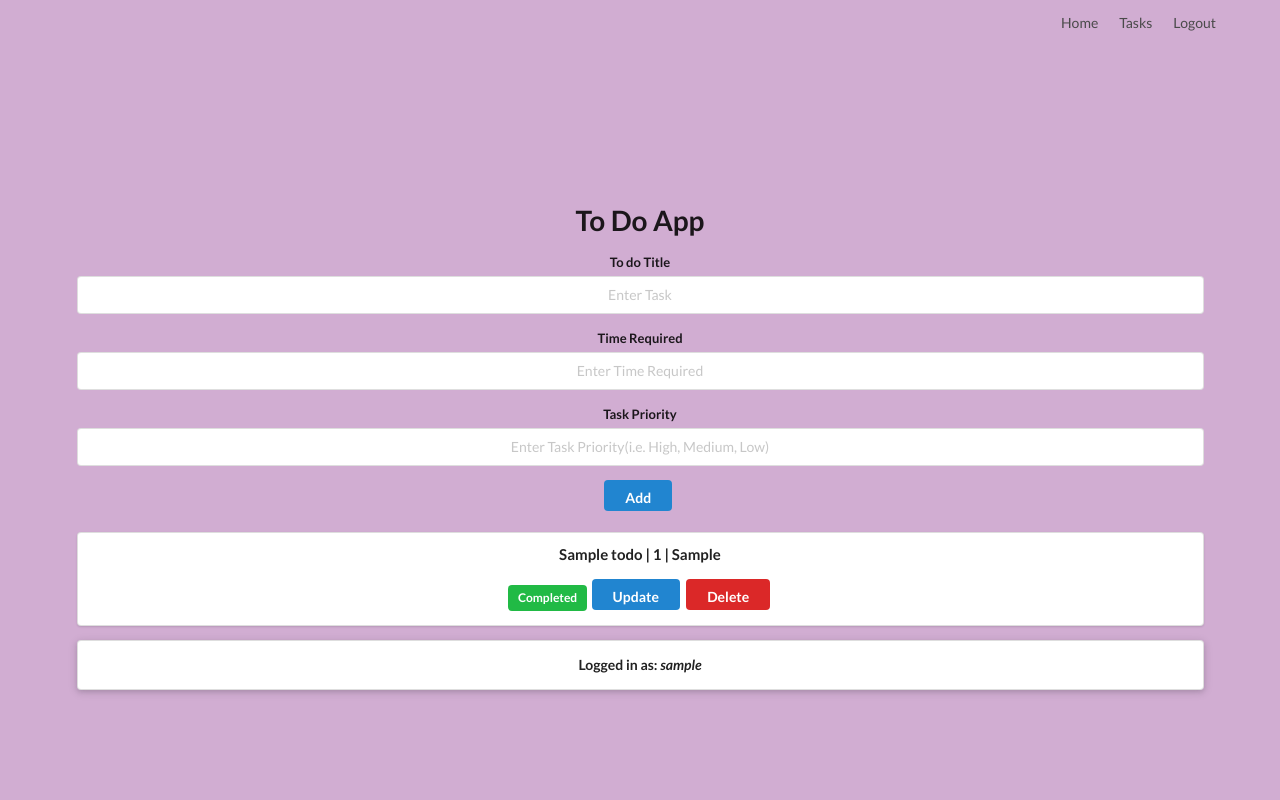
After one commit to Indrajeet-S/CodeSquad-SE8, a Flask app: template Templates/todolist.html in a window 1280 px wide. The commit adds this page. Run offline with Flask 3, Linux system fonts and the light colour scheme; the template is opened without the code that fills it: values that come from a table or form of the project are taken from there, others are empty; a user stored in the database is signed in; tables that the repository leaves empty hold one stand-in row (values such as "Sample post"); some libraries are stand-ins or nearby versions.

Commit message:
Adding the code

```diff
--- /dev/null
+++ b/Templates/base.html
@@ -0,0 +1,67 @@
+<!DOCTYPE html>
+<html>
+
+<head>
+    <meta charset="utf-8">
+    <meta http-equiv="X-UA-Compatible" content="IE=edge">
+    <meta name="viewport" content="width=device-width, initial-scale=1">
+    <link rel="stylesheet" href="https://cdnjs.cloudflare.com/ajax/libs/bulma/0.7.2/css/bulma.min.css" />
+    <link rel="stylesheet" href="https://cdn.jsdelivr.net/npm/semantic-ui@2.5.0/dist/semantic.min.css">
+    <script src="https://cdn.jsdelivr.net/npm/semantic-ui@2.5.0/dist/semantic.min.js"></script>
+
+
+</head>
+<style>
+    header {
+  padding: 20px 0;
+  }
+  header .row {
+  display: flex;
+  align-items: center;
+  }
+</style>
+<body>
+    <section style = background-color:#d1add2 class="hero is-fullheight">
+
+        <div class="hero-head">
+            <nav class="navbar">
+                <div class="container">
+                    <div id="navbarMenuHeroA" class="navbar-menu">
+                        <div class="navbar-end">
+                            <a href="{{ url_for('home') }}" class="navbar-item">
+                                Home
+                            </a>
+                            {% if current_user.is_authenticated %}
+                            <a href="{{ url_for('todolist') }}" class="navbar-item">
+                                Tasks
+                            </a>
+                            {% endif %}
+    {% if not current_user.is_authenticated %}
+                            <a href="{{ url_for('login') }}" class="navbar-item">
+                                Login
+                            </a>
+                            <a href="{{ url_for('register') }}" class="navbar-item">
+                                Sign Up
+                            </a>
+                            {% endif %}
+    {% if current_user.is_authenticated %}
+                            <a href="{{ url_for('logout') }}" class="navbar-item">
+                                Logout
+                            </a>
+                            {% endif %}
+                        </div>
+                    </div>
+                </div>
+            </nav>
+        </div>
+
+        <div class="hero-body">
+            <div class="container has-text-centered">
+               {% block content %}
+               {% endblock %}
+            </div>
+        </div>
+    </section>
+</body>
+
+</html>
--- /dev/null
+++ b/Templates/todolist.html
@@ -0,0 +1,47 @@
+{% extends 'base.html'%}
+{% block content%}
+<body>
+    <div style="margin-top: 50px;" class="ui container">
+        <h1 class="ui center aligned big header">To Do App</h1>
+        <div style="text-align:center;">
+        <form class="ui form" action="/add" method="post">
+            <div class="field">
+                <label for="title">To do Title</label>
+                <input type="text" name="title" placeholder="Enter Task" style="text-align: center;"><br>
+            </div>
+            <div class="field">
+                <label for="time_req">Time Required</label>
+                <input type="text" name="time_req" placeholder="Enter Time Required" style="text-align: center;"><br>
+            </div>
+            <div class="field">
+                <label for="priority">Task Priority</label>
+                <input type="text" name="priority" placeholder="Enter Task Priority(i.e. High, Medium, Low)" style="text-align: center;"><br>
+            </div>
+            <button class="ui blue button" type="submit">Add</button>
+
+        </div>
+        </form>
+
+        <hr>
+
+        {% for todo in todo_list %}
+        <div class="ui segment">
+            <p class="ui small header"> {{ todo.title }} | {{ todo.time_req }} | {{ todo.priority }}  </p>
+
+            {% if todo.complete == False %}
+                <span class="ui gray label">Not Complete</span>
+            {% else %}
+                <span class="ui green label">Completed</span>
+            {% endif %}
+
+            <a class="ui blue button" href="/update/{{ todo.id_a }}">Update</a>
+            <a class="ui red button" href="/delete/{{ todo.id_a }}">Delete</a>
+        </div>
+        {% endfor %}
+        <div  class="ui raised segment">
+        <p><b>Logged in as: <i> {{ current_user.username }} </i> </b></p>
+    <!--<a class="ui red button" href="{{ url_for('logout')}}">Logout</a>-->
+    </div>
+    </div>
+</body>
+{% endblock %}
--- /dev/null
+++ b/app.py
@@ -0,0 +1,131 @@
+from flask import Flask, render_template, url_for, redirect, request
+from flask_sqlalchemy import SQLAlchemy
+from flask_login import UserMixin, login_user, LoginManager, login_required, logout_user, current_user
+from flask_wtf import FlaskForm
+from wtforms import StringField, PasswordField, SubmitField
+from wtforms.validators import InputRequired, Length, ValidationError
+from flask_bcrypt import Bcrypt
+
+
+app = Flask(__name__)
+
+app.config['SQLALCHEMY_DATABASE_URI'] = 'sqlite:///databse.db'
+app.config['SECRET_KEY'] = 'thisisasecretkey'
+db = SQLAlchemy(app)
+bcrypt = Bcrypt(app)
+
+login_manager = LoginManager()
+login_manager.init_app(app)
+login_manager.login_view = 'login'
+
+@login_manager.user_loader
+def load_user(user_id):
+    return User.query.get(int(user_id))
+
+class User(db.Model, UserMixin):
+    id = db.Column(db.Integer, primary_key=True)
+    username = db.Column(db.String(20), nullable=False, unique=True)
+    password = db.Column(db.String(80), nullable=False)
+
+class RegisterForm(FlaskForm):
+    username = StringField(validators=[InputRequired(), Length(min=4, max=20)], render_kw={"placeholder": "Username"})
+
+    password = PasswordField(validators=[InputRequired(), Length(min=4, max=20)], render_kw={"placeholder": "Password"})
+
+    submit = SubmitField('Register')
+
+    def validate_username(self, username):
+        existing_user_username = User.query.filter_by(username=username.data).first()
+
+        if existing_user_username:
+            raise ValidationError('That username already exists. Please choose a different one.')
+
+class LoginForm(FlaskForm):
+    username = StringField(validators=[InputRequired(), Length(min=4, max=20)], render_kw={"placeholder": "Username"})
+
+    password = PasswordField(validators=[InputRequired(), Length(min=4, max=20)], render_kw={"placeholder": "Password"})
+
+    submit = SubmitField('Login')
+
+class Todo(db.Model):
+    id_a = db.Column(db.Integer, primary_key=True)
+    title = db.Column(db.String(100))
+    time_req = db.Column(db.Integer)
+    priority = db.Column(db.String(50))
+    complete = db.Column(db.Boolean)
+    user_id = db.Column(db.Integer, db.ForeignKey('user.id'), nullable=False)
+
+@app.route('/')
+def home():
+    return render_template('home.html')
+
+@app.route('/login', methods=['GET', 'POST'])
+def login():
+    form = LoginForm()
+    if form.validate_on_submit():
+        user = User.query.filter_by(username=form.username.data).first()
+        if user:
+            if bcrypt.check_password_hash(user.password, form.password.data):
+                login_user(user)
+                return redirect(url_for('todolist'))
+    return render_template('login.html', form=form)
+
+
+
+@app.route('/logout', methods=['GET', 'POST'])
+@login_required
+def logout():
+    logout_user()
+    return redirect(url_for('login'))
+
+@app.route('/register', methods=['GET', 'POST'])
+def register():
+    form = RegisterForm()
+
+    if form.validate_on_submit():
+        hashed_password = bcrypt.generate_password_hash(form.password.data)
+        new_user = User(username=form.username.data, password=hashed_password)
+        db.session.add(new_user)
+        db.session.commit()
+        return redirect(url_for('login'))
+
+    return render_template('register.html', form=form)
+
+@app.route('/todolist')
+def todolist():
+    #show all todos
+    todo_list= Todo.query.filter_by(user_id=current_user.id).all()
+    print(todo_list)
+    return render_template('todolist.html', todo_list=todo_list)
+
+@app.route("/add", methods=["POST"])
+def add():
+    # add new item
+    title = request.form.get("title")
+    time_req = request.form.get("time_req")
+    priority = request.form.get("priority")
+    new_todo = Todo(title=title, time_req=time_req,priority=priority, complete=False, user_id=current_user.id)
+    db.session.add(new_todo)
+    db.session.commit()
+    return redirect(url_for("todolist"))
+
+@app.route("/update/<int:todo_id_a>")
+def update(todo_id_a):
+    # update if completed or not
+    todo = Todo.query.filter_by(id_a=todo_id_a).first()
+    todo.complete = not todo.complete
+    db.session.commit()
+    return redirect(url_for("todolist"))
+
+@app.route("/delete/<int:todo_id_a>")
+def delete(todo_id_a):
+    # delete
+    todo = Todo.query.filter_by(id_a=todo_id_a).first()
+    db.session.delete(todo)
+    db.session.commit()
+    return redirect(url_for("todolist"))
+
+if __name__ == "__main__":
+    with app.app_context():
+        db.create_all()
+        app.run(debug=True)
```
Also changed, not shown: Templates/home.html (+9 -37 lines), Templates/login.html (+12 -23 lines), Templates/register.html (+12 -24 lines).
